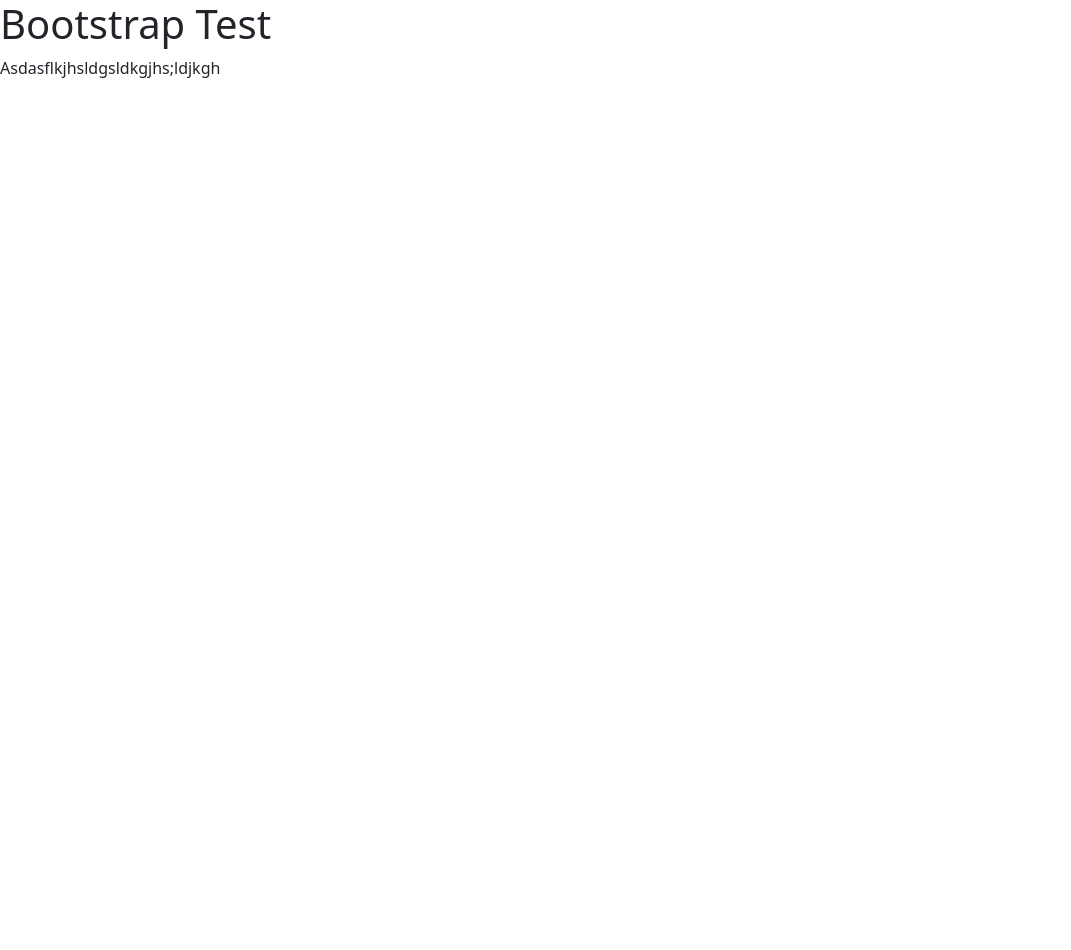
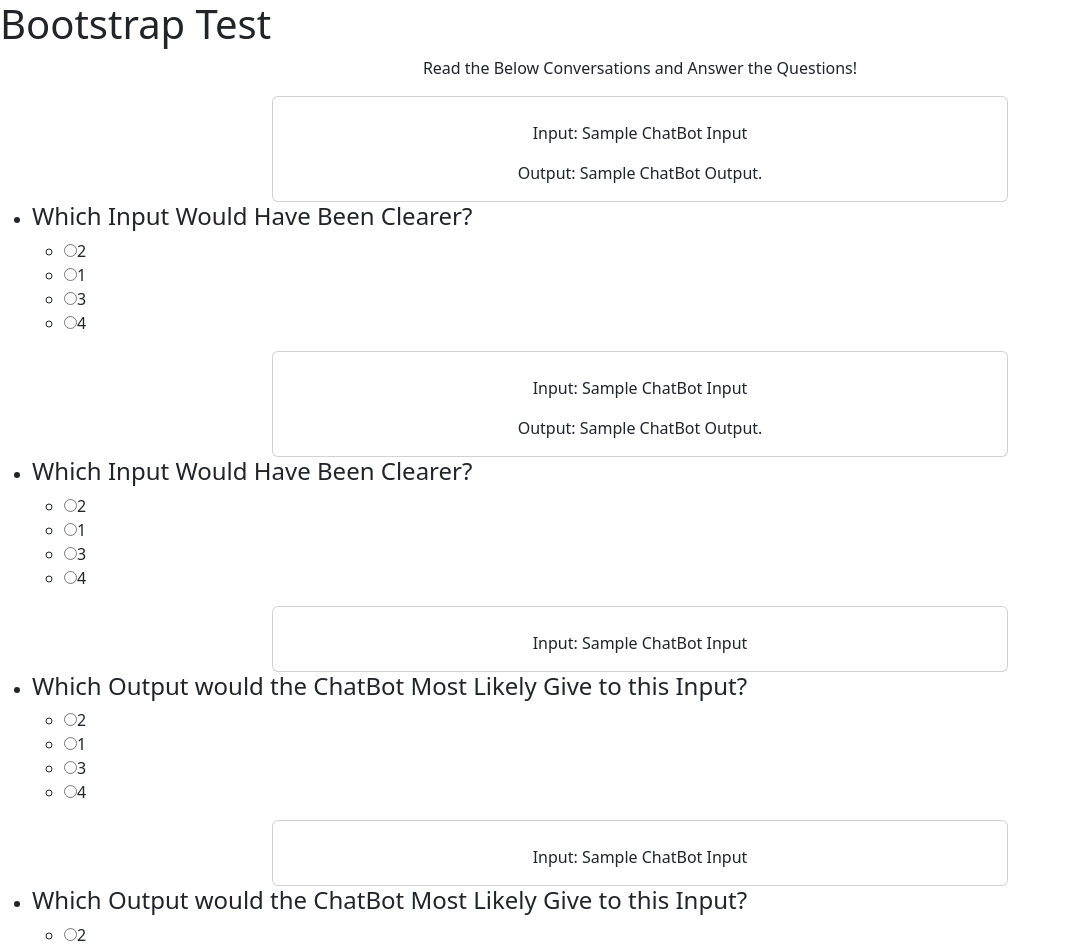
Before and after one commit to nsdigirolamo/readi-ai, an Angular app: page / in a window 1280 px wide. Shown: the top 950 px of the page, without its empty margins (0-1071 px from the left). Before the commit the page ends 800 px from the top, so only its background shows below. Built offline with nearby package versions, Linux system fonts and the light colour scheme.

Commit message:
Sample promts w Q/A

```diff
--- a/src/app/app.component.html
+++ b/src/app/app.component.html
@@ -1,3 +1,228 @@
 <h1>Bootstrap Test</h1>
 
-Asdasflkjhsldgsldkgjhs;ldjkgh
+
+
+<p style="text-align:center">Read the Below Conversations and Answer the Questions!</p>
+
+
+<!--SAMPLE INPUT/OUTPUT WITH QUESTION-->
+<head>
+  <title>Centered Card Example</title>
+</head>
+<body>
+  <div class="container">
+    <div class="row justify-content-center">
+      <div class="col-md-8">
+        <div class="card text-center">
+          <div class="card-body">
+            <h5 class="card-title"></h5>
+            <p class="card-text">Input: Sample ChatBot Input</p>
+            <p class="card-text">Output: Sample ChatBot Output.</p>
+          </div>
+        </div>
+      </div>
+    </div>
+  </div>
+</body>
+
+<ul class="quiz">
+    <li>
+        <h4>Which Input Would Have Been Clearer?</h4>
+        <ul class="choices">
+            <li>
+                <label
+                    ><input type="radio" name="question0" value="A" /><span
+                        >2</span
+                    ></label
+                >
+            </li>
+            <li>
+                <label
+                    ><input type="radio" name="question0" value="B" /><span
+                        >1</span
+                    ></label
+                >
+            </li>
+            <li>
+                <label
+                    ><input type="radio" name="question0" value="C" /><span
+                        >3</span
+                    ></label
+                >
+            </li>
+            <li>
+                <label
+                    ><input type="radio" name="question0" value="D" /><span
+                        >4</span
+                    ></label
+                >
+            </li>
+        </ul>
+    </li>
+</ul>
+<!--SAMPLE INPUT/OUTPUT WITH QUESTION-->
+<head>
+    <title>Centered Card Example</title>
+  </head>
+  <body>
+    <div class="container">
+      <div class="row justify-content-center">
+        <div class="col-md-8">
+          <div class="card text-center">
+            <div class="card-body">
+              <h5 class="card-title"></h5>
+              <p class="card-text">Input: Sample ChatBot Input</p>
+              <p class="card-text">Output: Sample ChatBot Output.</p>
+            </div>
+          </div>
+        </div>
+      </div>
+    </div>
+  </body>
+
+
+  <ul class="quiz">
+      <li>
+          <h4>Which Input Would Have Been Clearer?</h4>
+          <ul class="choices">
+              <li>
+                  <label
+                      ><input type="radio" name="question0" value="A" /><span
+                          >2</span
+                      ></label
+                  >
+              </li>
+              <li>
+                  <label
+                      ><input type="radio" name="question0" value="B" /><span
+                          >1</span
+                      ></label
+                  >
+              </li>
+              <li>
+                  <label
+                      ><input type="radio" name="question0" value="C" /><span
+                          >3</span
+                      ></label
+                  >
+              </li>
+              <li>
+                  <label
+                      ><input type="radio" name="question0" value="D" /><span
+                          >4</span
+                      ></label
+                  >
+              </li>
+          </ul>
+      </li>
+  </ul>
+<!--SAMPLE INPUT/OUTPUT WITH QUESTION-->
+<head>
+    <title>Centered Card Example</title>
+  </head>
+  <body>
+    <div class="container">
+      <div class="row justify-content-center">
+        <div class="col-md-8">
+          <div class="card text-center">
+            <div class="card-body">
+              <h5 class="card-title"></h5>
+              <p class="card-text">Input: Sample ChatBot Input</p>
+            </div>
+          </div>
+        </div>
+      </div>
+    </div>
+  </body>
+
+
+  <ul class="quiz">
+      <li>
+          <h4>Which Output would the ChatBot Most Likely Give to this Input?</h4>
+          <ul class="choices">
+              <li>
+                  <label
+                      ><input type="radio" name="question0" value="A" /><span
+                          >2</span
+                      ></label
+                  >
+              </li>
+              <li>
+                  <label
+                      ><input type="radio" name="question0" value="B" /><span
+                          >1</span
+                      ></label
+                  >
+              </li>
+              <li>
+                  <label
+                      ><input type="radio" name="question0" value="C" /><span
+                          >3</span
+                      ></label
+                  >
+              </li>
+              <li>
+                  <label
+                      ><input type="radio" name="question0" value="D" /><span
+                          >4</span
+                      ></label
+                  >
+              </li>
+          </ul>
+      </li>
+  </ul>
+<!--SAMPLE INPUT/OUTPUT WITH QUESTION-->
+<head>
+    <title>Centered Card Example</title>
+  </head>
+  <body>
+    <div class="container">
+      <div class="row justify-content-center">
+        <div class="col-md-8">
+          <div class="card text-center">
+            <div class="card-body">
+              <h5 class="card-title"></h5>
+              <p class="card-text">Input: Sample ChatBot Input</p>
+            </div>
+          </div>
+        </div>
+      </div>
+    </div>
+  </body>
+
+
+  <ul class="quiz">
+      <li>
+          <h4>Which Output would the ChatBot Most Likely Give to this Input?</h4>
+          <ul class="choices">
+              <li>
+                  <label
+                      ><input type="radio" name="question0" value="A" /><span
+                          >2</span
+                      ></label
+                  >
+              </li>
+              <li>
+                  <label
+                      ><input type="radio" name="question0" value="B" /><span
+                          >1</span
+                      ></label
+                  >
+              </li>
+              <li>
+                  <label
+                      ><input type="radio" name="question0" value="C" /><span
+                          >3</span
+                      ></label
+                  >
+              </li>
+              <li>
+                  <label
+                      ><input type="radio" name="question0" value="D" /><span
+                          >4</span
+                      ></label
+                  >
+              </li>
+          </ul>
+      </li>
+  </ul>
```
